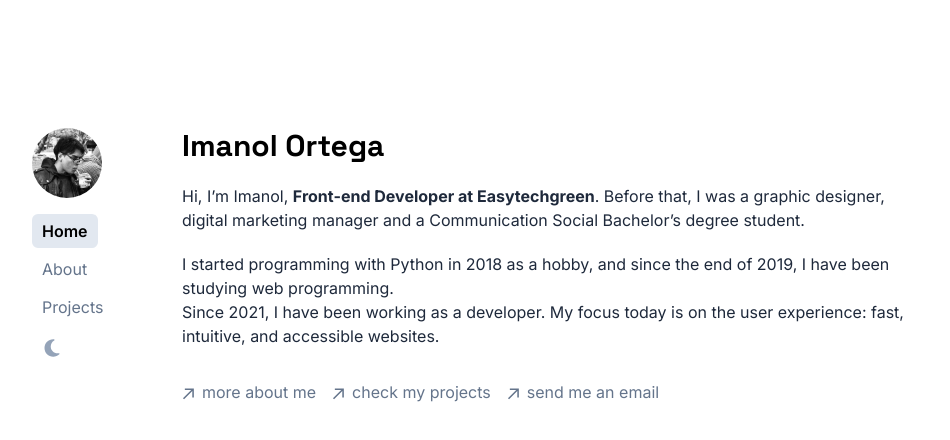
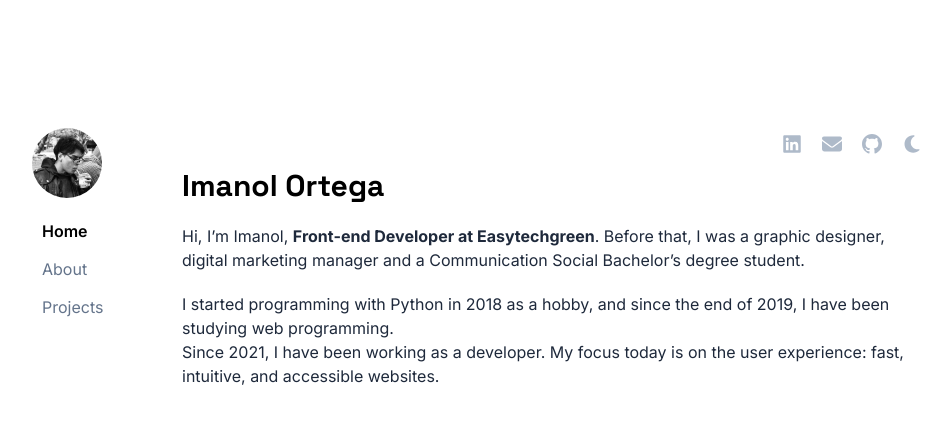
Before and after one commit to imanolortega/imanolortega.dev, a Next.js app: page / in a window 1280 px wide. Shown: the top 440 px of the page, without its empty margins (160-1110 px from the left). Built offline with nearby package versions, Linux system fonts and the light colour scheme.

Commit message:
Add top navbar and change aside buttons style

```diff
--- a/src/app/layout.tsx
+++ b/src/app/layout.tsx
@@ -6,6 +6,7 @@ import Aside from '@/components/aside'
 import Script from 'next/script'
 
 import { Inter } from 'next/font/google'
+import TopButtons from '@/components/top-buttons'
 const inter = Inter({ subsets: ['latin'] })
 
 export const metadata: Metadata = {
@@ -68,6 +69,7 @@ export default function RootLayout({
       <body className="antialiased max-w-4xl mb-40 flex flex-col md:flex-row mx-4 mt-8 md:mt-20 lg:mt-32 lg:mx-auto">
         <Aside />
         <main className="flex-auto min-w-0 mt-6 md:mt-0 flex flex-col px-2 md:px-0">
+          <TopButtons />
           {children}
           <Analytics />
         </main>
--- a/src/app/page.tsx
+++ b/src/app/page.tsx
@@ -1,6 +1,4 @@
-import { ArrowIcon } from '@/components/icons'
-import { CustomLink } from '@/components/links/custom-link'
-import { name, about, bio, homeLinks } from '@/lib/info'
+import { name, about, bio } from '@/lib/info'
 import Heading from '@/components/heading'
 import Paragraph from '@/components/paragraph'
 
@@ -12,18 +10,6 @@ export default async function HomePage() {
         <Paragraph>{about()}</Paragraph>
         <Paragraph>{bio()}</Paragraph>
       </div>
-      <div>
-        <ul className="flex flex-col md:flex-row mt-8 space-x-0 md:space-x-4 space-y-2 md:space-y-0 font-sm text-slate-500 dark:text-slate-400 mb-8">
-          {homeLinks.map(({ link, text, type }) => (
-            <li key={link}>
-              <CustomLink href={link} type={type}>
-                <ArrowIcon />
-                <p className="h-7">{text}</p>
-              </CustomLink>
-            </li>
-          ))}
-        </ul>
-      </div>
     </section>
   )
 }
--- a/src/components/aside/index.tsx
+++ b/src/components/aside/index.tsx
@@ -1,13 +1,13 @@
 'use client'
 
 import { avatar, name, navItems } from '@/lib/info'
-import { LigthIcon, NigthIcon } from '@/components/icons'
 import { useEffect, useState } from 'react'
 import { usePathname } from 'next/navigation'
 import { useSystemColorMode } from '@/hooks/useSystemColorMode'
 import clsx from 'clsx'
 import Image from 'next/image'
 import Link from 'next/link'
+import ToggleTheme from '../toggle-theme'
 
 function Avatar() {
   return (
@@ -26,28 +26,6 @@ function Avatar() {
 
 export default function Aside() {
   const pathname = usePathname() || '/'
-  const [darkMode, setDarkMode] = useState(false)
-  const systemColorMode = useSystemColorMode()
-
-  useEffect(() => {
-    const storedValue = localStorage.getItem('darkMode')
-    if (storedValue !== null) {
-      setDarkMode(storedValue === 'true')
-    } else {
-      setDarkMode(
-        typeof systemColorMode === 'boolean' ? systemColorMode : false,
-      )
-    }
-  }, [systemColorMode])
-
-  useEffect(() => {
-    localStorage.setItem('darkMode', darkMode.toString())
-    document.body.classList.toggle('dark', darkMode)
-  }, [darkMode])
-
-  const handleDarkModeToggle = () => {
-    setDarkMode(!darkMode)
-  }
 
   return (
     <aside className="md:w-[150px] md:flex-shrink-0 -mx-4 md:mx-0 md:px-0">
@@ -77,23 +55,18 @@ export default function Aside() {
                     <span className="text-base relative py-[5px] px-[10px]">
                       {name}
                       {path === pathname ? (
-                        <div className="absolute inset-0 bg-slate-200 dark:bg-slate-800 rounded-md z-[-1]" />
+                        <div
+                          className="absolute inset-0 ring-slate-300 hover:ring-1 dark:ring-slate-600
+                        text-slate-400 hover:text-slate-600 rounded-md z-[-1]"
+                        />
                       ) : null}
                     </span>
                   </Link>
                 </li>
               )
             })}
-            <li className="flex items-center pb-1 md:pb-0">
-              <button
-                className="h-10 w-10"
-                onClick={handleDarkModeToggle}
-                title={darkMode ? 'Light mode' : 'Dark mode'}
-              >
-                <span className="flex items-center justify-center text-slate-400 hover:text-slate-600 dark:text-slate-400 dark:hover:text-slate-200">
-                  {darkMode ? <LigthIcon /> : <NigthIcon />}
-                </span>
-              </button>
+            <li className="flex md:hidden items-center pb-1 md:pb-0">
+              <ToggleTheme />
             </li>
           </ul>
         </nav>
--- /dev/null
+++ b/src/components/links/top-link.tsx
@@ -0,0 +1,25 @@
+interface TopLinkProps {
+  children: React.ReactNode
+  href: string
+  title: string
+}
+export default function TopLink({ children, href, title }: TopLinkProps) {
+  return (
+    <a
+      className="
+        w-8 h-8 rounded-lg
+        flex items-center justify-center
+        opacity-75 hover:opacity-100
+        ring-slate-300 hover:ring-1 dark:ring-slate-600
+        text-slate-400 hover:text-slate-600
+        dark:text-slate-400 dark:hover:text-slate-200
+        transition-all cursor-pointer"
+      href={href}
+      target="_blank"
+      rel="nofollow noopener noreferrer"
+      title={title}
+    >
+      {children}
+    </a>
+  )
+}
--- /dev/null
+++ b/src/components/toggle-theme/index.tsx
@@ -0,0 +1,46 @@
+'use client'
+
+import { useEffect, useState } from 'react'
+import { LigthIcon, NigthIcon } from '@/components/icons'
+import { useSystemColorMode } from '@/hooks/useSystemColorMode'
+
+export default function ToggleTheme() {
+  const [darkMode, setDarkMode] = useState(false)
+  const systemColorMode = useSystemColorMode()
+
+  useEffect(() => {
+    const storedValue = localStorage.getItem('darkMode')
+    if (storedValue !== null) {
+      setDarkMode(storedValue === 'true')
+    } else {
+      setDarkMode(
+        typeof systemColorMode === 'boolean' ? systemColorMode : false,
+      )
+    }
+  }, [systemColorMode])
+
+  useEffect(() => {
+    localStorage.setItem('darkMode', darkMode.toString())
+    document.body.classList.toggle('dark', darkMode)
+  }, [darkMode])
+
+  const handleDarkModeToggle = () => {
+    setDarkMode(!darkMode)
+  }
+
+  return (
+    <button
+      className="
+      w-8 h-8 rounded-lg
+      flex items-center justify-center
+      opacity-75 hover:opacity-100
+      text-slate-400 hover:text-slate-600
+      dark:text-slate-400 dark:hover:text-slate-200
+      transition-all cursor-pointer"
+      onClick={handleDarkModeToggle}
+      title={darkMode ? 'Light mode' : 'Dark mode'}
+    >
+      {darkMode ? <LigthIcon /> : <NigthIcon />}
+    </button>
+  )
+}
--- /dev/null
+++ b/src/components/top-buttons/index.tsx
@@ -0,0 +1,33 @@
+import { EmailIcon, GitHubIcon, LinkedinIcon } from '@/components/icons'
+import TopLink from '@/components/links/top-link'
+import ToggleTheme from '@/components/toggle-theme'
+
+export default function TopButtons() {
+  return (
+    <nav>
+      <ul className="hidden justify-end gap-2 md:flex mb-2">
+        <li>
+          <TopLink
+            href="https://www.linkedin.com/in/imanol-rtega"
+            title="Email"
+          >
+            <LinkedinIcon />
+          </TopLink>
+        </li>
+        <li>
+          <TopLink href="mailto:imanolrtega@gmail.com" title="Email">
+            <EmailIcon />
+          </TopLink>
+        </li>
+        <li>
+          <TopLink href="https://github.com/imanolrtega" title="Github">
+            <GitHubIcon />
+          </TopLink>
+        </li>
+        <li className="cursor-pointer">
+          <ToggleTheme />
+        </li>
+      </ul>
+    </nav>
+  )
+}
--- a/src/lib/info.tsx
+++ b/src/lib/info.tsx
@@ -84,12 +84,12 @@ export const projectsList = [
     link: 'https://mascanales.net/',
   },
   {
+    title: 'MacOS Dock',
+    link: 'https://mac-dock.vercel.app/',
+  },
+  {
     title: 'Last Challenge',
     link: 'https://challenge-imanolrtega.vercel.app/',
-  },
-  {
-    title: 'MacOS Dock',
-    link: 'https://mac-dock.vercel.app/',
   },
   {
     title: 'Facebook Clone',
```
